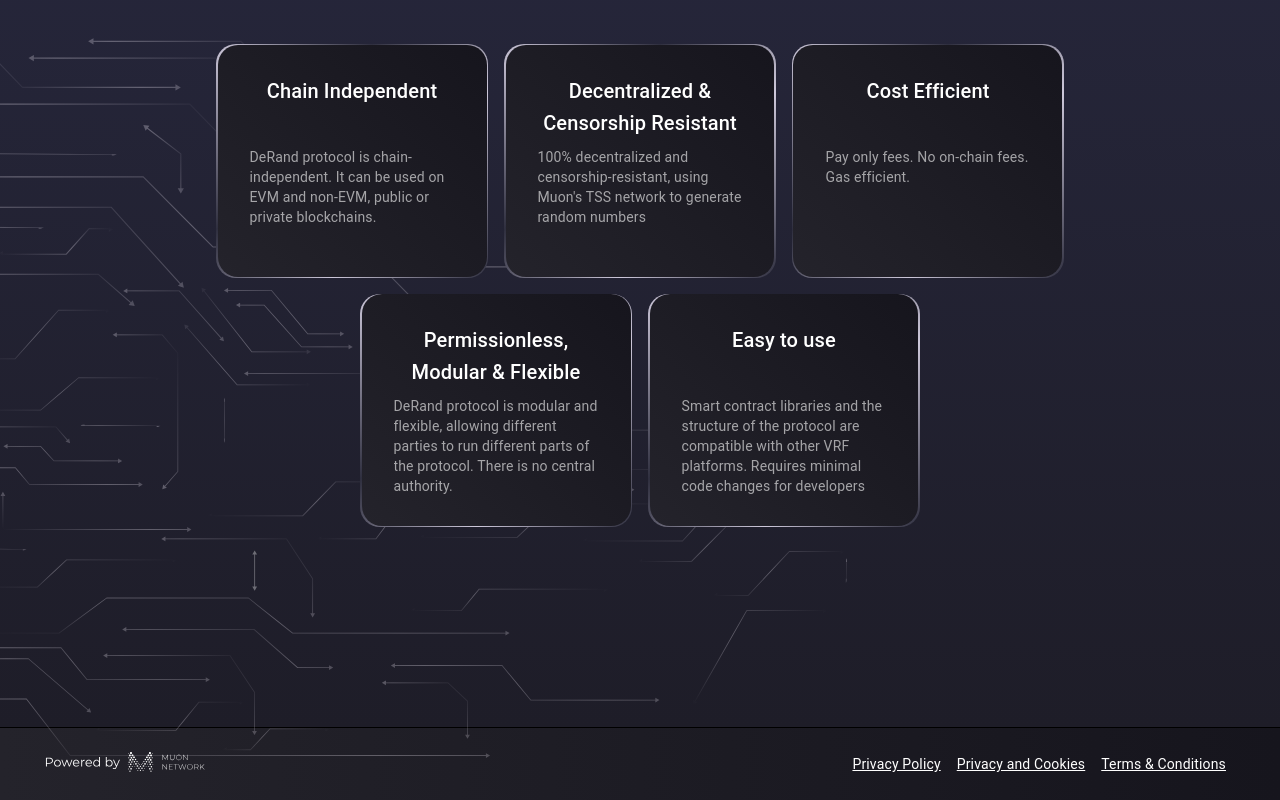
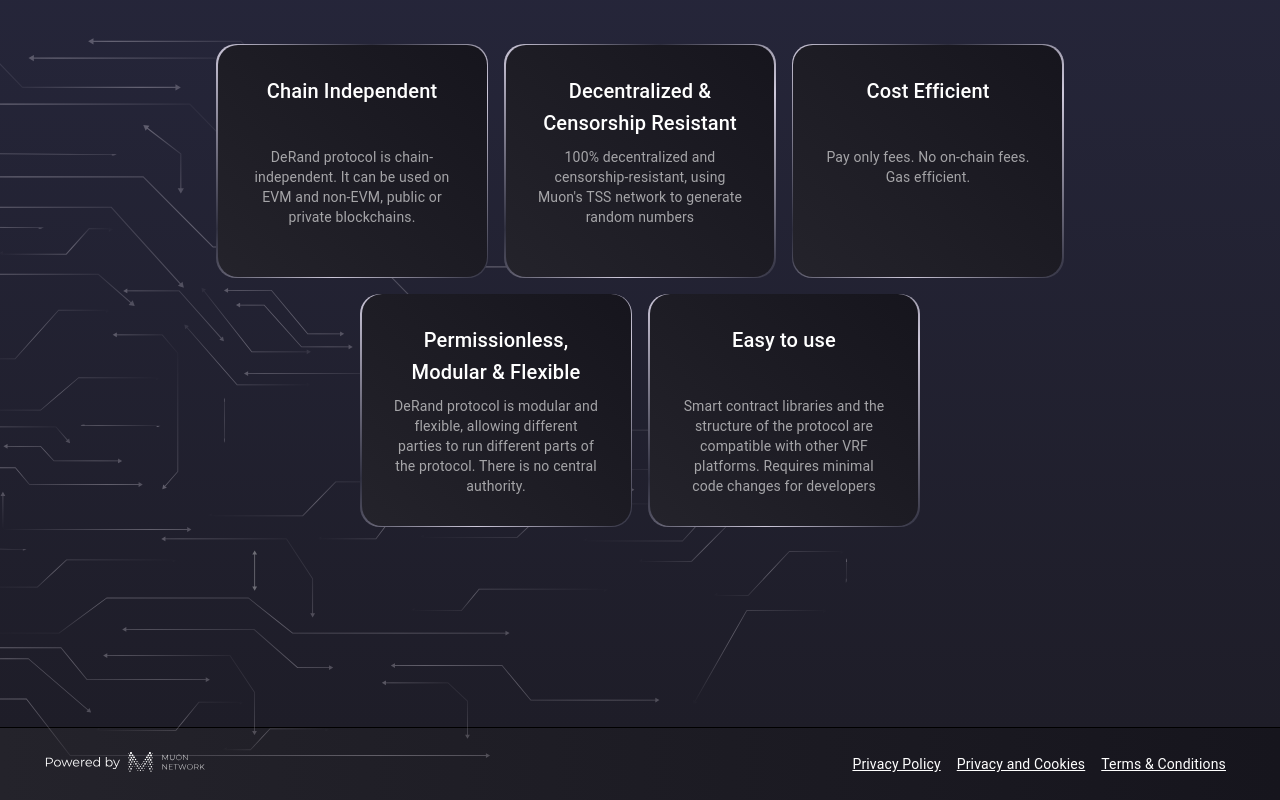
Before and after one commit to derand-protocol/derand-ui, a React (Create React App) app: page / in a window 1280 px wide. Shown: the part 1562-2362 px from the top of the page. Built offline with nearby package versions, Linux system fonts and the light colour scheme.

Commit message:
feature box update

```diff
--- a/src/components/MainPage/Features.js
+++ b/src/components/MainPage/Features.js
@@ -73,7 +73,7 @@ function Features() {
               }}>
                   {box.title}
                 </Typography>
-                <Typography variant="body2" color="rgba(255, 255, 255, 0.60)" style={{ width: '100%' }} className="body">
+                <Typography variant="body2" color="rgba(255, 255, 255, 0.60)" style={{ width: '100%' ,textAlign:'center'}} className="body">
                   {box.body}
                 </Typography>
               </ContentBox>
```
